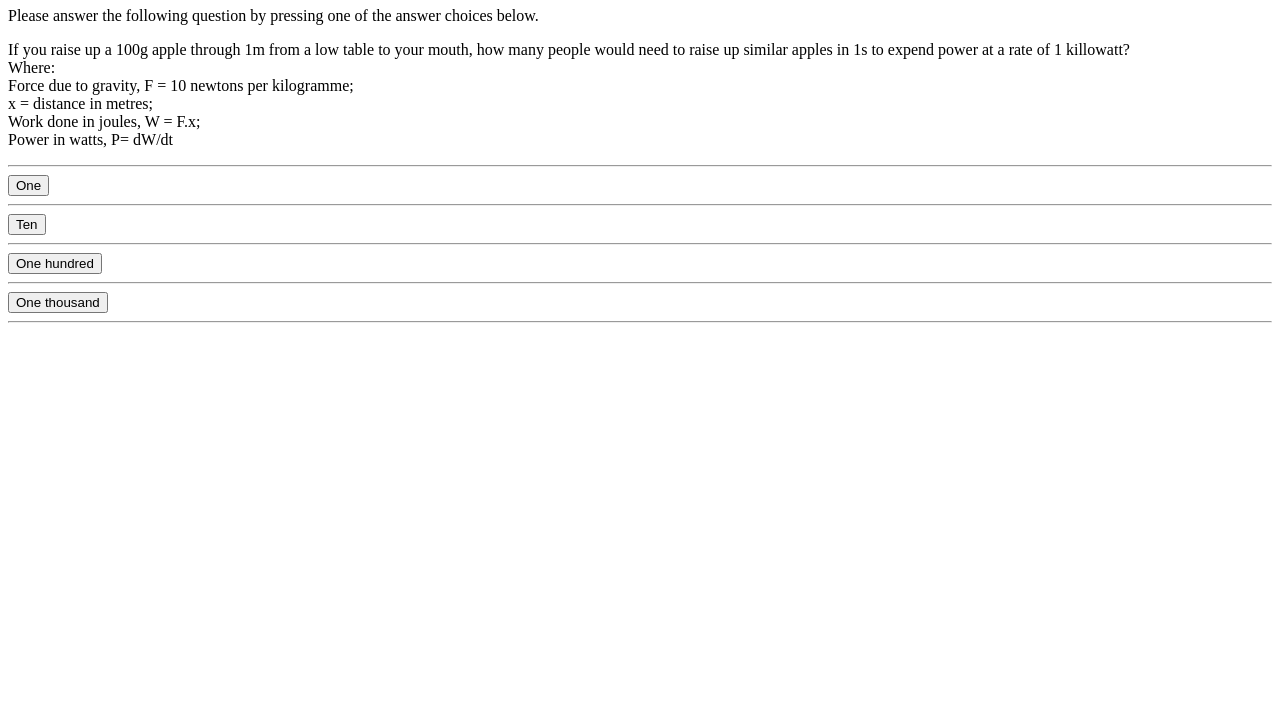
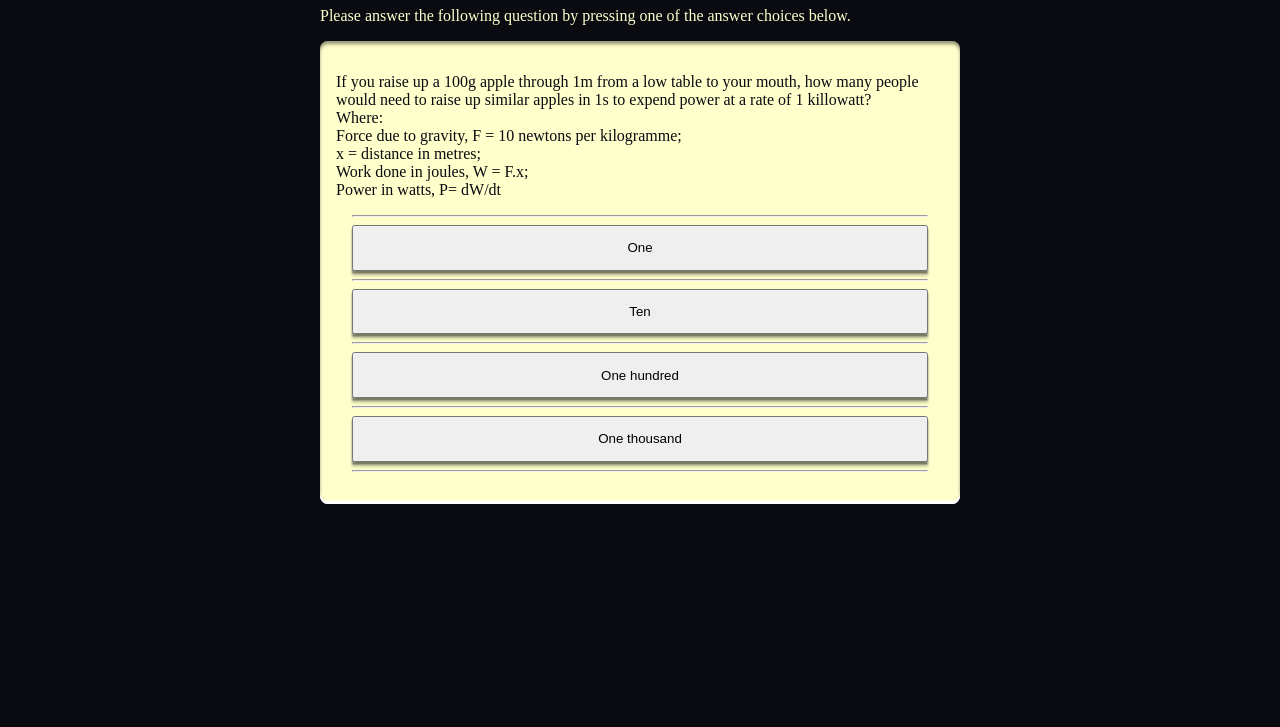
Before and after one commit to martinmphil/assesstech, a website with bundled scripts: page public/index.html in a window 1280 px wide. Shown: the part 73-800 px from the top of the page. Built offline with nearby package versions, Linux system fonts and the light colour scheme.

Commit message:
styling, night look

```diff
--- a/public/assesstech.css
+++ b/public/assesstech.css
@@ -1,5 +1,31 @@
+body {
+  background-color: hsl(220, 30%, 5%);
+  color: hsl(60, 100%, 90%);
+}
+
 .question {
   visibility: hidden;
+}
+
+.question {
+  background-color: hsl(60, 100%, 90%);
+  color: hsl(220, 30%, 5%);
+  padding: 1em;
+  border-radius: 0.5em;
+  box-shadow: inset 0 -0.2em 0 hsla(0, 0%, 100%, 1),
+    inset 0 0.2em 0.2em hsla(0, 0%, 0%, 0.4);
+}
+
+.choices {
+  margin: 1em;
+}
+
+.choices button {
+  width: 100%;
+  padding: 1em;
+  box-shadow: 0 0.4em 0.2em hsla(0, 0%, 0%, 0.2),
+    0 0.2em 0.125em hsla(0, 0%, 0%, 0.4);
+  cursor: pointer;
 }
 
 .warning {
@@ -9,3 +35,17 @@
   border: solid;
   padding: 1em;
 }
+
+@media only screen and (min-width: 20em) {
+  body {
+    margin: 1em;
+  }
+}
+
+@media only screen and (min-width: 42em) {
+  body {
+    max-width: 40em;
+    margin-left: auto;
+    margin-right: auto;
+  }
+}
```
